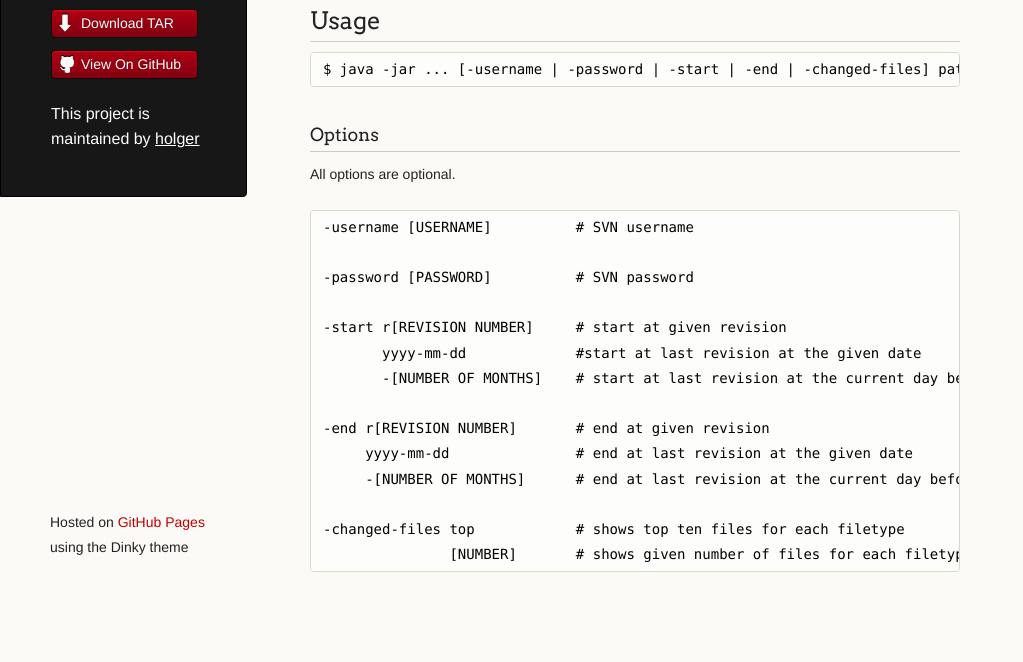
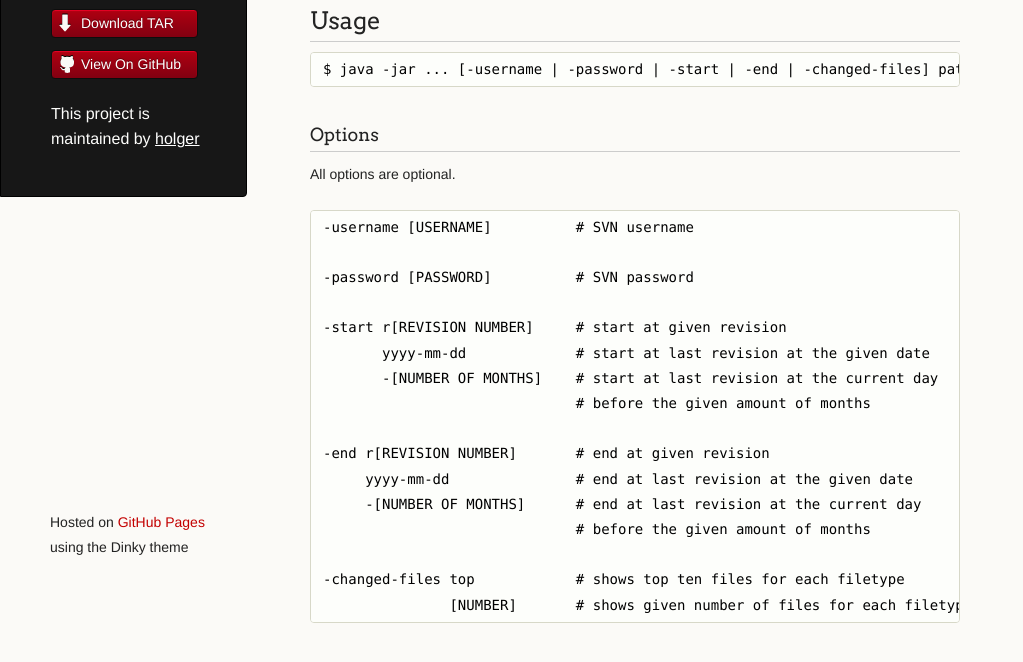
Before and after one commit to daerwang/svn-stats, a plain HTML site: page index.html in a window 1280 px wide. Shown: the part 208-870 px from the top of the page, without its empty margins (0-1023 px from the left). Drawn offline with Linux system fonts and the light colour scheme.

```diff
--- a/index.html
+++ b/index.html
@@ -50,12 +50,14 @@
 -password [PASSWORD]          # SVN password
 
 -start r[REVISION NUMBER]     # start at given revision
-       yyyy-mm-dd             #start at last revision at the given date
-       -[NUMBER OF MONTHS]    # start at last revision at the current day before the given amount of months
+       yyyy-mm-dd             # start at last revision at the given date
+       -[NUMBER OF MONTHS]    # start at last revision at the current day
+                              # before the given amount of months
 
 -end r[REVISION NUMBER]       # end at given revision
      yyyy-mm-dd               # end at last revision at the given date
-     -[NUMBER OF MONTHS]      # end at last revision at the current day before the given amount of months
+     -[NUMBER OF MONTHS]      # end at last revision at the current day
+                              # before the given amount of months
 
 -changed-files top            # shows top ten files for each filetype
                [NUMBER]       # shows given number of files for each filetype
```
Also changed, not shown: params.json (+1 -1 lines).
